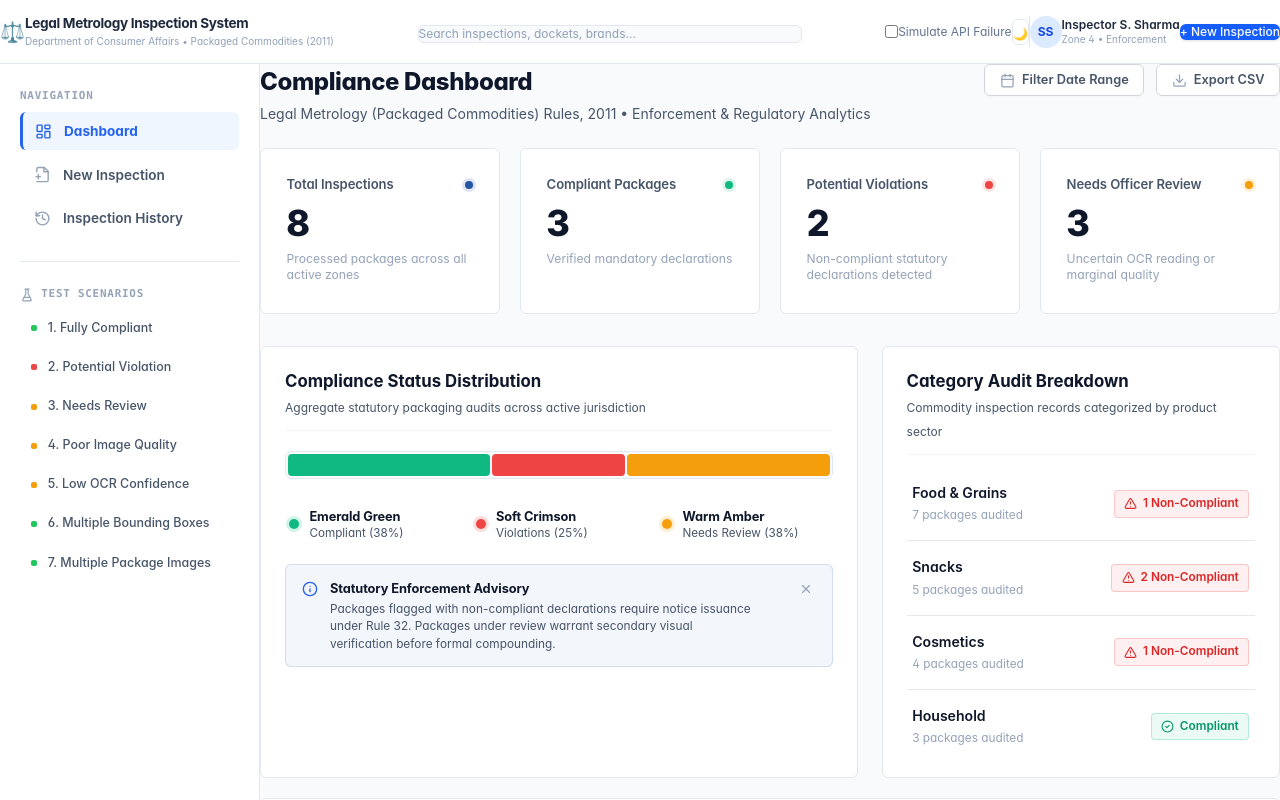
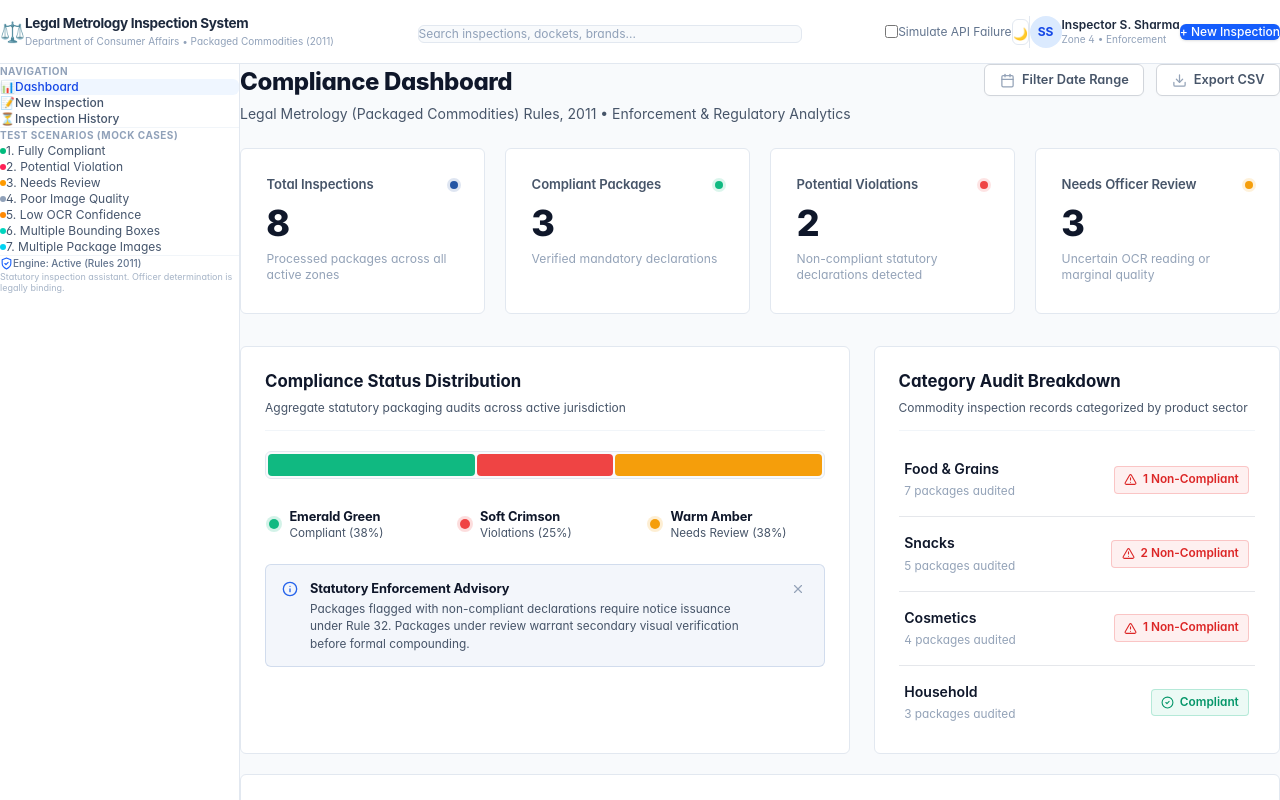
Before and after one commit to sathwikgampa/legal-metrology-compliance, a React (Vite) app in the folder frontend/: page / in a window 1280 px wide. Shown: the top 800 px of the page. Built offline with nearby package versions, Linux system fonts and the light colour scheme.

Commit message:
feat(frontend): apply Tailwind layout and colored bullets to Sidebar

```diff
--- a/frontend/src/components/Sidebar.jsx
+++ b/frontend/src/components/Sidebar.jsx
@@ -1,102 +1,96 @@
 import React from 'react';
 import { NavLink } from 'react-router-dom';
-import {
-  LayoutDashboard,
-  FilePlus2,
-  History,
-  FlaskConical,
-  Settings,
-  ShieldCheck
-} from 'lucide-react';
+import { ShieldCheck } from 'lucide-react';
 
 export default function Sidebar() {
+  const navLinkClass = ({ isActive }) =>
+    `flex items-center space-x-2.5 text-xs font-medium px-3 py-2 rounded-md transition-colors ${
+      isActive
+        ? 'bg-blue-50 text-blue-700 dark:bg-blue-950/50 dark:text-blue-400'
+        : 'text-slate-600 hover:bg-slate-50 dark:text-slate-400 dark:hover:bg-slate-800/50'
+    }`;
+
+  const scenarioLinkClass = ({ isActive }) =>
+    `flex items-center space-x-2 text-xs py-1 px-1.5 rounded transition-colors ${
+      isActive
+        ? 'bg-slate-100 text-slate-900 font-semibold dark:bg-slate-800 dark:text-slate-100'
+        : 'text-slate-600 hover:text-slate-900 dark:text-slate-400 dark:hover:text-slate-200'
+    }`;
+
   return (
-    <aside className="app-sidebar" aria-label="Main Navigation">
+    <aside className="w-60 bg-white border-r border-slate-200 p-4 flex flex-col space-y-6 dark:bg-slate-900 dark:border-slate-800 transition-colors shrink-0 select-none">
       {/* Primary Navigation */}
-      <div className="sidebar-section">
-        <span className="sidebar-heading">Navigation</span>
-        <nav className="sidebar-nav">
-          <NavLink
-            to="/"
-            end
-            className={({ isActive }) => `sidebar-link ${isActive ? 'active' : ''}`}
-          >
-            <LayoutDashboard size={17} className="sidebar-nav-icon" />
-            <span>Dashboard</span>
+      <div>
+        <p className="text-[10px] font-bold text-slate-400 uppercase tracking-wider mb-2">Navigation</p>
+        <nav className="space-y-1">
+          <NavLink to="/" end className={navLinkClass}>
+            <span>📊</span> <span>Dashboard</span>
           </NavLink>
-
-          <NavLink
-            to="/inspections/new"
-            className={({ isActive }) => `sidebar-link ${isActive ? 'active' : ''}`}
-          >
-            <FilePlus2 size={17} className="sidebar-nav-icon" />
-            <span>New Inspection</span>
+          <NavLink to="/inspections/new" className={navLinkClass}>
+            <span>📝</span> <span>New Inspection</span>
           </NavLink>
-
-          <NavLink
-            to="/history"
-            className={({ isActive }) => `sidebar-link ${isActive ? 'active' : ''}`}
-          >
-            <History size={17} className="sidebar-nav-icon" />
-            <span>Inspection History</span>
+          <NavLink to="/history" className={navLinkClass}>
+            <span>⏳</span> <span>Inspection History</span>
           </NavLink>
         </nav>
       </div>
 
-      {/* Elegant Hairline Divider separating main navigation from test scenarios */}
-      <div className="sidebar-divider" role="separator" />
-
       {/* Test Scenarios Section */}
-      <div className="sidebar-section">
-        <div className="sidebar-section-header">
-          <FlaskConical size={14} className="sidebar-section-icon" />
-          <span className="sidebar-heading">Test Scenarios</span>
-        </div>
-        <div className="scenario-links-list">
-          <NavLink to="/inspections/INS-2024-001" className="scenario-item">
-            <span className="scenario-dot dot-compliant" />
-            <span className="scenario-title">1. Fully Compliant</span>
+      <div className="border-t border-slate-100 pt-4 dark:border-slate-800">
+        <p className="text-[10px] font-bold text-slate-400 uppercase tracking-wider mb-2">Test Scenarios (Mock Cases)</p>
+        <ul className="space-y-1 text-xs text-slate-600 dark:text-slate-400">
+          <li>
+            <NavLink to="/inspections/INS-2024-001" className={scenarioLinkClass}>
+              <span className="w-1.5 h-1.5 rounded-full bg-emerald-500 shrink-0"></span>
+              <span>1. Fully Compliant</span>
             </NavLink>
-          <NavLink to="/inspections/INS-2024-002" className="scenario-item">
-            <span className="scenario-dot dot-violation" />
-            <span className="scenario-title">2. Potential Violation</span>
+          </li>
+          <li>
+            <NavLink to="/inspections/INS-2024-002" className={scenarioLinkClass}>
+              <span className="w-1.5 h-1.5 rounded-full bg-rose-500 shrink-0"></span>
+              <span>2. Potential Violation</span>
             </NavLink>
-          <NavLink to="/inspections/INS-2024-003" className="scenario-item">
-            <span className="scenario-dot dot-review" />
-            <span className="scenario-title">3. Needs Review</span>
+          </li>
+          <li>
+            <NavLink to="/inspections/INS-2024-003" className={scenarioLinkClass}>
+              <span className="w-1.5 h-1.5 rounded-full bg-amber-500 shrink-0"></span>
+              <span>3. Needs Review</span>
             </NavLink>
-          <NavLink to="/inspections/INS-2024-004" className="scenario-item">
-            <span className="scenario-dot dot-review" />
-            <span className="scenario-title">4. Poor Image Quality</span>
+          </li>
+          <li>
+            <NavLink to="/inspections/INS-2024-004" className={scenarioLinkClass}>
+              <span className="w-1.5 h-1.5 rounded-full bg-slate-400 shrink-0"></span>
+              <span>4. Poor Image Quality</span>
             </NavLink>
-          <NavLink to="/inspections/INS-2024-005" className="scenario-item">
-            <span className="scenario-dot dot-review" />
-            <span className="scenario-title">5. Low OCR Confidence</span>
+          </li>
+          <li>
+            <NavLink to="/inspections/INS-2024-005" className={scenarioLinkClass}>
+              <span className="w-1.5 h-1.5 rounded-full bg-orange-400 shrink-0"></span>
+              <span>5. Low OCR Confidence</span>
             </NavLink>
-          <NavLink to="/inspections/INS-2024-006" className="scenario-item">
-            <span className="scenario-dot dot-compliant" />
-            <span className="scenario-title">6. Multiple Bounding Boxes</span>
+          </li>
+          <li>
+            <NavLink to="/inspections/INS-2024-006" className={scenarioLinkClass}>
+              <span className="w-1.5 h-1.5 rounded-full bg-teal-400 shrink-0"></span>
+              <span>6. Multiple Bounding Boxes</span>
             </NavLink>
-          <NavLink to="/inspections/INS-2024-007" className="scenario-item">
-            <span className="scenario-dot dot-compliant" />
-            <span className="scenario-title">7. Multiple Package Images</span>
+          </li>
+          <li>
+            <NavLink to="/inspections/INS-2024-007" className={scenarioLinkClass}>
+              <span className="w-1.5 h-1.5 rounded-full bg-cyan-400 shrink-0"></span>
+              <span>7. Multiple Package Images</span>
             </NavLink>
-        </div>
+          </li>
+        </ul>
       </div>
 
       {/* Sidebar Footer & System Status */}
-      <div className="sidebar-footer">
-        <div className="sidebar-settings-link">
-          <Settings size={16} className="sidebar-settings-icon" />
-          <span>Rules & Thresholds</span>
-        </div>
-
-        <div className="system-status-indicator mt-3">
-          <ShieldCheck size={14} className="status-shield-icon" />
+      <div className="mt-auto border-t border-slate-100 pt-4 dark:border-slate-800 text-[10px] text-slate-400 space-y-1.5">
+        <div className="flex items-center space-x-1.5 text-slate-500 dark:text-slate-400 font-medium">
+          <ShieldCheck size={13} className="text-blue-600 dark:text-blue-400" />
           <span>Engine: Active (Rules 2011)</span>
         </div>
-
-        <p className="sidebar-disclaimer">
+        <p className="text-[9px] leading-tight text-slate-400/80">
           Statutory inspection assistant. Officer determination is legally binding.
         </p>
       </div>
```
Lines whose indentation alone changed are shown as unchanged.
